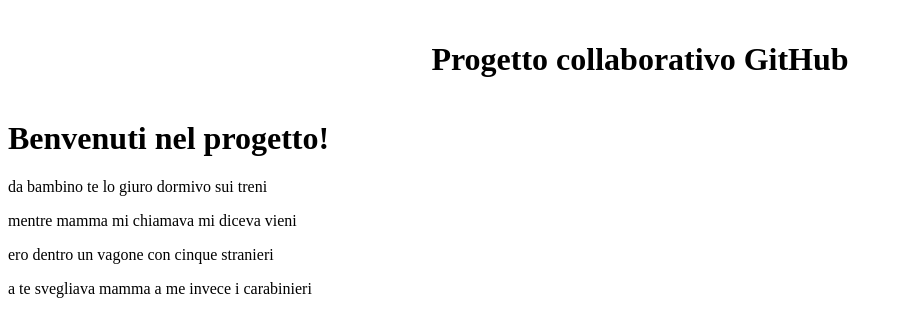
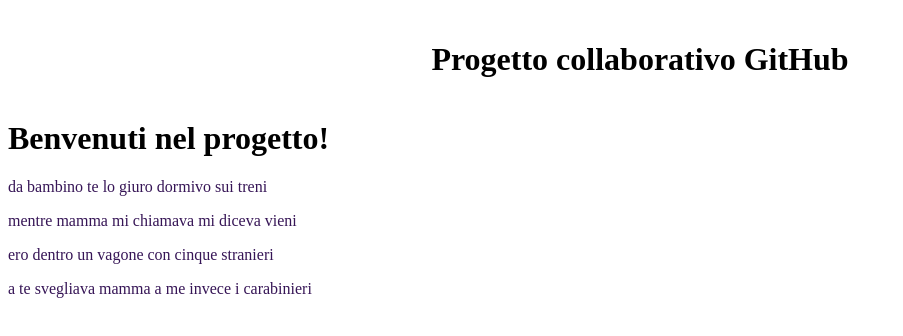
Before and after one commit to CRIchiav/ProgettoChiavetta, a plain HTML site: page index.html in a window 1280 px wide. Shown: the whole page, without its empty margins (0-903 px from the left). Drawn offline with Linux system fonts and the light colour scheme.

Commit message:
Update style.css

```diff
--- a/css/style.css
+++ b/css/style.css
@@ -2,3 +2,6 @@ header h1 {
     text-align: center;
     padding: 20px;
 }
+p{
+    color: #361556;
+}
```
